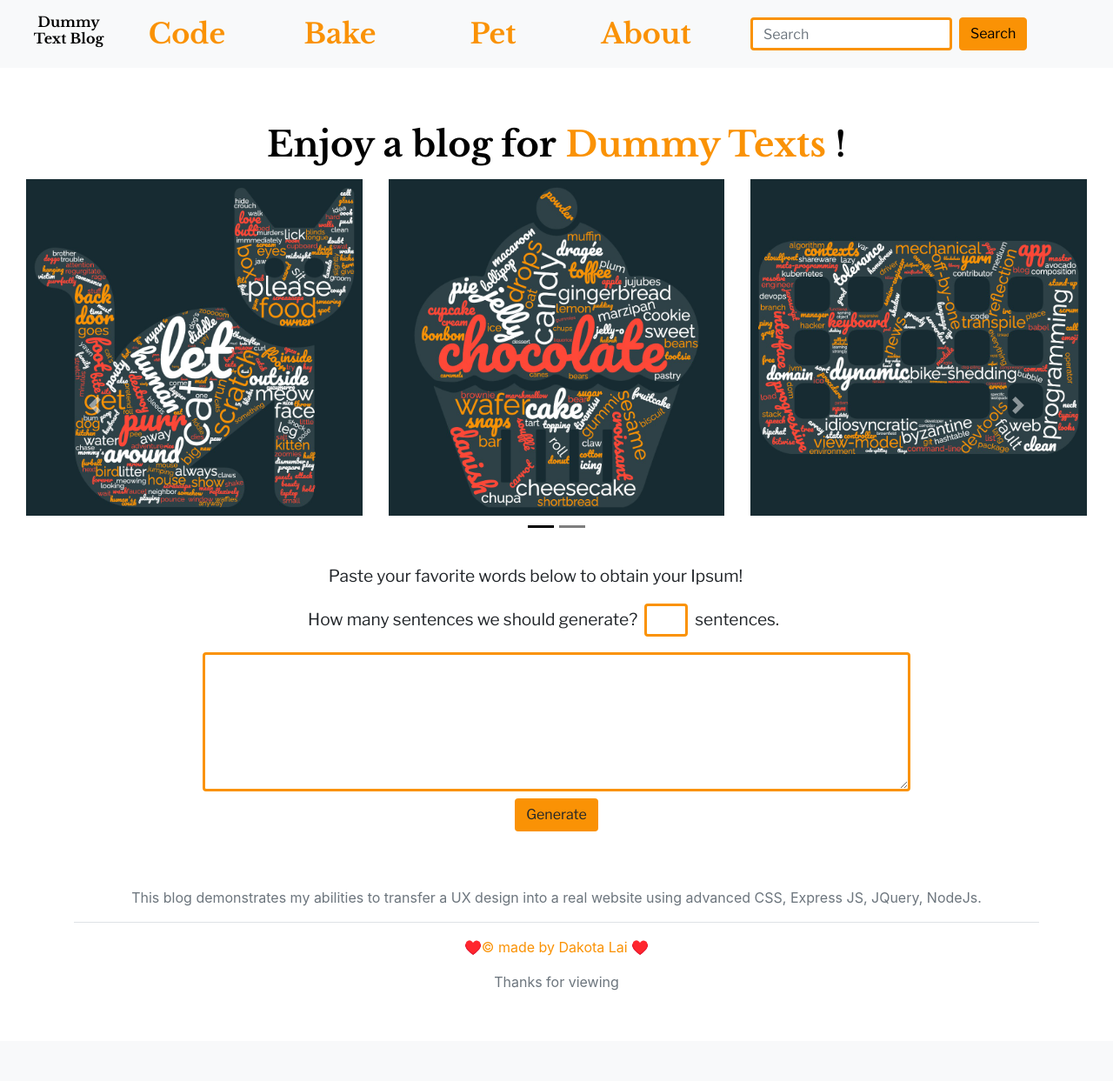
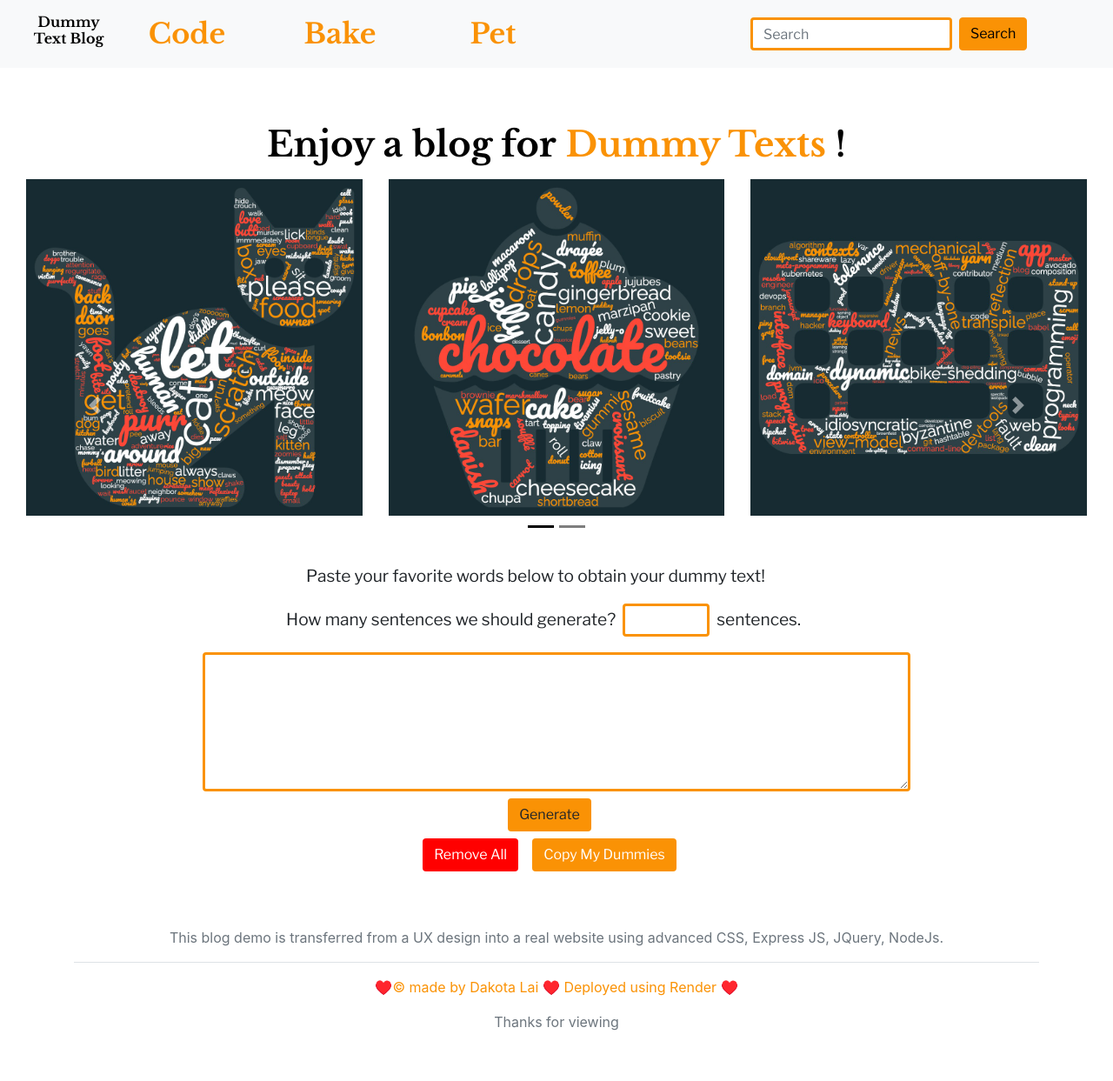
Before and after one commit to DakotaLai/Blog, a Node server app: page / in a window 1280 px wide. Shown: the whole page at 87% size. Before the commit the page ends 1139 px from the top, so only its background shows below. Run offline with Node 20, Linux system fonts and the light colour scheme; some libraries are stand-ins or nearby versions.

Commit message:
made some updates for interface

```diff
--- a/index.js
+++ b/index.js
@@ -3,18 +3,11 @@ import bodyParser from "body-parser"
 import { dirname} from "path";
 import { fileURLToPath } from "url";
 const __dirname = dirname(fileURLToPath(import.meta.url));
-// Initialization for ES Users
-// import { Carousel, initMDB } from "mdb-ui-kit";
-
-// initMDB({ Carousel });
-
 const app = express();
 const port = process.env.PORT || 3000;
 var fullUrl;
 app.use(bodyParser.urlencoded({extended: true}))
 app.use(express.static("public"));
-
-
 
 app.get("/", (req, res) => {
   res.render("index.ejs");
@@ -39,21 +32,18 @@ app.get("/cakeIpsum", (req, res) => {
 })
 
 
-app.post('/submit', (req, res) => {
-  const article = req.body["articleId"];
 
-  // console.log(fullUrl);
-  // console.log(req.body["articleId"]);
-  // console.log(__dirname)
 
-  res.render(__dirname+"/views/"+article+".ejs")
 
-});
 app.post('/generate', (req, res) => {
   var title = '';
   var paragraph = '';
-  var phraseList = req.body["phrase"].split(/\W+/);
+  const txtInput =req.body["phrase"];
+  var phraseList = txtInput.split(/\W+/);
   var n = parseInt(req.body["numOfSentence"]);
+
+  // console.log("hi");
+  // console.log(req.body["phrase"]);
 
   // generate paragraph
   for (let i = 0; i < n; i++) {
@@ -87,9 +77,20 @@ app.post('/generate', (req, res) => {
   res.render("index.ejs", {
     title: title,
     paragraph: paragraph,
+    textInput: txtInput,
+
   })
 
-})
+});
+
+app.post('/:article', (req, res) => {
+  const article = req.body["articleId"];
+  res.render(__dirname+"/views/"+article+".ejs")
+  console.log("hi a");
+
+});
+
+
 app.listen(port, () => {
   console.log(`Server running on port ${port}`);
 })
--- a/public/styles/home.css
+++ b/public/styles/home.css
@@ -20,15 +20,23 @@ h1,.ipsum-generator {
 }
 
 #numOfSentence {
-  width: 50px;
+  width: 100px;
   border-color: #FA9205;
   border-width: 0.2em;
 }
 
-input[type="submit"].generate-button {
+
+
+#removeButton, #copyButton {
+  color: white;
+  background-color: red;
+}
+
+input.generate-button, #copyButton {
 
   background-color: #FA9205;
 }
+
 #phrase {
   height: 10rem;
   vertical-align: text-top;
@@ -36,7 +44,7 @@ input[type="submit"].generate-button {
 
 
 .scroll-container {
-  height: 30%;
+  height: 12em;
   overflow-y: scroll;
   position: relative;
   background-color: transparent;
--- a/views/index.ejs
+++ b/views/index.ejs
@@ -63,47 +63,77 @@
         <form action="/generate" method="POST" id="myForm">
           <div class="col-sm-12">
             <div class="mr-5 mt-5 col-form-label d-flex justify-content-center">
-              <label for="phrase">Paste your favorite words below to obtain your Ipsum!</label>
+              <label for="phrase">Paste your favorite words below to obtain your dummy text!</label>
             </div>
 
             <div class="col-lg-12 form-group row align-items-center d-flex justify-content-center ">
               <label class="mr-2 col-form-label" for="numOfSentence">How many sentences we should generate?</label>
-              <input type="number" id="numOfSentence" class="form-control mr-2" name="numOfSentence"
-                required></label> sentences.
+              <input type="number" id="numOfSentence" class="form-control mr-2" name="numOfSentence" required></label>
+              sentences.
             </div>
           </div>
 
-          <div class="d-flex justify-content-center"><textarea type="text" class="form-control col-lg-8 " id="phrase" placeholder="Content for my Ipsum"
-              name="phrase" required> </textarea>
+          <div class="d-flex justify-content-center"><textarea type="text" class="form-control col-lg-8 " id="phrase"
+              name="phrase" required> <%=locals.textInput %>
+            </textarea>
           </div>
 
           <div class="col-lg-12 d-flex justify-content-center mt-2">
-            <input type="submit" class="col-xs-3 btn generate-button" value="Generate">
+            <input type="submit" class="col-xs-3 btn generate-button mr-3" value="Generate">
           </div>
         </form>
+        <div class="col-lg-12 d-flex justify-content-center mt-2">
+          <button class="col-xs-3 btn generate-button mr-3" id="removeButton">Remove All</button>
+          <button class="col-xs-3 btn generate-button mr-3" id="copyButton">Copy My Dummies</button>
+        </div>
       </div>
 
       <%if (locals.title && locals.paragraph ) {%>
+        <div id="generated-dummy">
           <h1 class="mt-5">
             <%=title%>
           </h1>
-        <div class="scroll-container">
-          <div class="scroll-text">
+          <div class="scroll-container d-flex justify-content-center">
+            <div class="scroll-text col-lg-9">
               <p>
                 <%=paragraph%>
               </p>
+            </div>
           </div>
         </div>
         <%}%>
     </div>
 
     <script>
-      //  // carousel part:
+      // carousel:
       var myCarousel = document.getElementById('carouselNews');
       $('.carouselNews').carousel({
         interval: false,
         wrap: false
       })
+
+      // copy text
+      function copyText() {
+        /* Select text area by id*/
+        let Text = document.getElementById("generated-dummy");
+        navigator.clipboard.writeText(Text.innerText);
+     }
+
+      $("#copyButton").on("click", function() {
+        console.log("Aha");
+        copyText();
+
+     })
+
+     // remove text
+     $("#removeButton").on("click", function() {
+      if (confirm("Please delete everything")) {
+        window.location.href="/#";
+      } else {
+        console.log("Didn't Delete Anything");
+      }
+     })
+
     </script>
 
     <div class="col-lg-12">
--- a/views/partials/footer.ejs
+++ b/views/partials/footer.ejs
@@ -12,11 +12,11 @@
     <footer class="py-3 my-4 mt-5">
       <ul class="nav justify-content-center border-bottom mb-3">
 
-          <p class="text-center text-muted">This blog demonstrates my abilities to transfer a UX design into a real
+          <p class="text-center text-muted">This blog demo is transferred from a UX design into a real
             website using advanced CSS, Express JS, JQuery, NodeJs. </p>
 
       </ul>
-      <p class="text-center" style="color: #FA9205;">♥️© made by Dakota Lai ♥️</p>
+      <p class="text-center" style="color: #FA9205;">♥️© made by Dakota Lai ♥️ Deployed using Render ♥️</p>
       <p class="text-center text-muted">Thanks for viewing </p></li>
     </footer>
   </div>
--- a/views/partials/header.ejs
+++ b/views/partials/header.ejs
@@ -35,7 +35,7 @@
             <!-- <a href="/Blog/views/potatoIpsum.ejs"><button type="button" class="btn btn-outline-secondary">Eat Simple</button></a> -->
             <a href="/cakeIpsum"><button type="button" class="btn navButton mr-3">Bake</button></a>
             <a href="/catIpsum"><button type="button" class="btn navButton mr-3">Pet</button></a>
-            <a href="/"><button type="button" class="aboutUs btn  navButton">About</button></a>
+            <!-- <a href="/"><button type="button" class="aboutUs btn  navButton">About</button></a> -->
         </div>
         <form class="form-inline col-lg-4 col-md-3 ">
             <input class="form-control mr-sm-2 searchBar" type="search" placeholder="Search" aria-label="Search">
```
Also changed, not shown: public/section.js (added, +41 -0 lines), views/codeIpsum.ejs (+1 -45 lines). Lines whose indentation alone changed are shown as unchanged.
